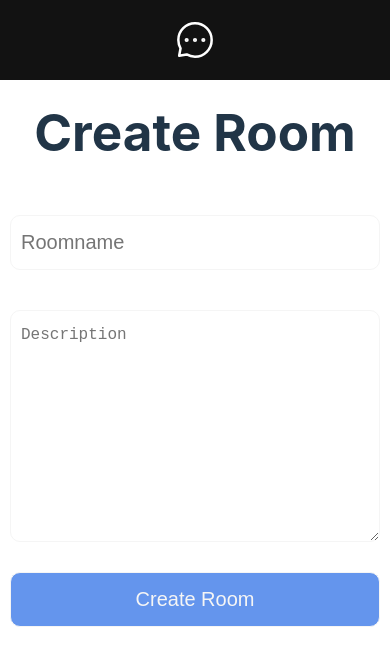
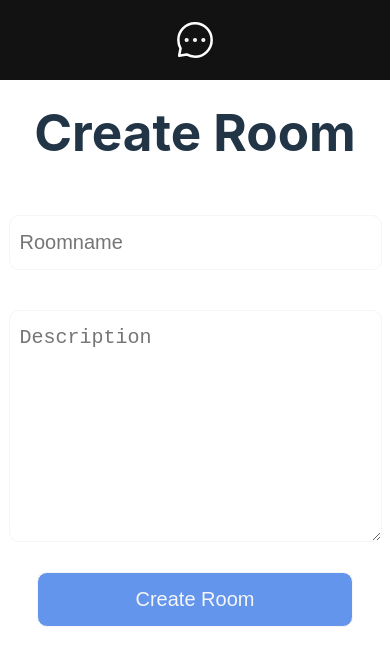
Before and after one commit to alejandrogh7/pawtalk, a React (Vite) app in the folder client/: page /room/create in a window 390 px wide. Shown: the top 666 px of the page. Built offline with nearby package versions, Linux system fonts and the light colour scheme; sample sign-in values are in the browser's storage.

Commit message:
Adding errors styles

```diff
--- a/client/src/styles/CreateRoom.module.css
+++ b/client/src/styles/CreateRoom.module.css
@@ -11,6 +11,7 @@
 .form_input_cont {
   width: 400px;
   display: flex;
+  flex-direction: column;
   justify-content: center;
   align-items: center;
 }
@@ -24,13 +25,21 @@
   font-size: 16px;
 }
 
+.input_error {
+  width: 100%;
+  word-break: keep-all;
+  color: crimson;
+  font-size: 14px;
+  text-align: start;
+}
+
 .form_textarea {
   border: 1px solid whitesmoke;
   width: 100%;
   border-radius: 10px;
   padding: 15px 10px;
   margin: 20px 10px;
-  font-size: 16px;
+  font-size: 20px;
   max-width: 400px;
   min-width: 300px;
   max-height: 200px;
@@ -59,7 +68,7 @@
   }
 
   .form_input_cont {
-    width: 100%;
+    width: 90%;
   }
 
   .form_input {
@@ -73,5 +82,6 @@
 
   .form_submit {
     font-size: 20px;
+    width: 90%;
   }
 }
--- a/client/src/styles/Sign.module.css
+++ b/client/src/styles/Sign.module.css
@@ -180,6 +180,7 @@
 .form_input_cont {
   width: 400px;
   display: flex;
+  flex-direction: column;
   justify-content: center;
   align-items: center;
 }
@@ -191,6 +192,14 @@
   padding: 15px 10px;
   margin: 20px 10px;
   font-size: 16px;
+}
+
+.input_error {
+  width: 100%;
+  word-break: keep-all;
+  color: crimson;
+  font-size: 14px;
+  text-align: start;
 }
 
 .form_submit {
@@ -221,9 +230,11 @@
 
   .form_input {
     font-size: 20px;
+    width: 90%;
   }
 
   .form_submit {
     font-size: 20px;
+    width: 90%;
   }
 }
```
